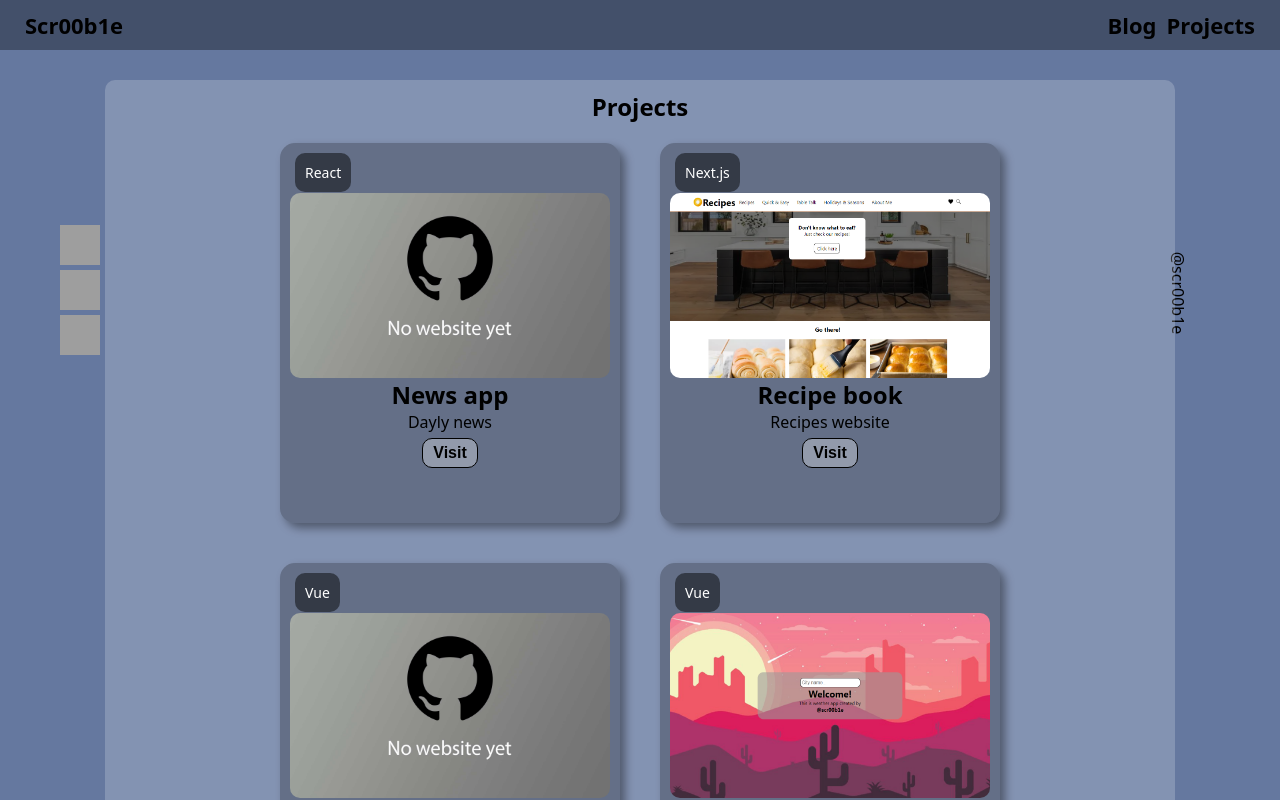
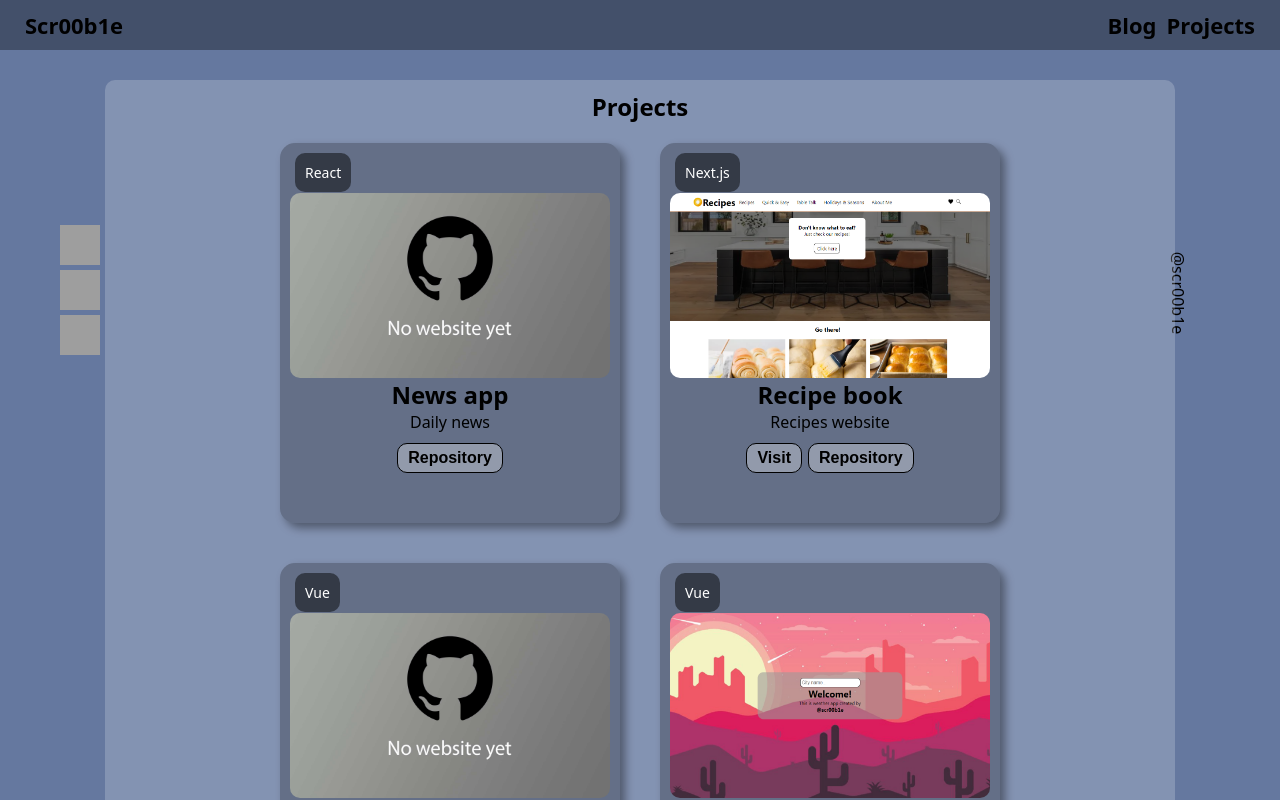
Before and after one commit to Scr00b1e/portfolio, a React (Vite) app: page /projects in a window 1280 px wide. Shown: the top 800 px of the page. Built offline with nearby package versions, Linux system fonts and the light colour scheme; grey boxes are pictures that could not be loaded.

Commit message:
additional changes

```diff
--- a/src/components/ProjItem.tsx
+++ b/src/components/ProjItem.tsx
@@ -7,18 +7,30 @@ type ProjProps = {
     link: string
     lang: string
     img: string
+    repo: string
 }
 
-const ProjItem: React.FC<ProjProps> = ({ name, body, link, lang, img }) => {
+const ProjItem: React.FC<ProjProps> = ({ name, body, link, lang, img, repo }) => {
     return (
         <div className='flex flex__column card shadow'>
             <span className='card__span'>{lang}</span>
             <img src={img} alt="" className='card__img' />
             <h1>{name}</h1>
             <p>{body}</p>
-            <a href={link} target='_blank'>
-                <button className='btn'>Visit</button>
-            </a>
+            <div className='card__btn'>
+                {
+                    link &&
+                    <a href={link} target='_blank'>
+                        <button className='btn'>Visit</button>
+                    </a>
+                }
+                {
+                    repo &&
+                    <a href={repo} target='_blank'>
+                        <button className='btn'>Repository</button>
+                    </a>
+                }
+            </div>
         </div>
     )
 }
--- a/src/data/projects.ts
+++ b/src/data/projects.ts
@@ -4,20 +4,15 @@ export const projects = [
         body: 'Recipes website',
         lang: 'Next.js',
         img: './recipe.png',
+        repo: 'https://github.com/Scr00b1e/recipe-book',
         link: 'https://recipe-book-git-test-scr00b1e.vercel.app/'
     },
-    // {
-    //     name: 'To-do',
-    //     body: 'To-do website using Firebase',
-    //     lang: 'React',
-    //     img: '',
-    //     link: ''
-    // },
     {
         name: 'Epic games',
         body: 'E-commerce website created with collaboration',
         lang: 'React',
         img: './e.png',
+        repo: 'https://github.com/Scr00b1e/epicgames',
         link: 'https://epicgames-cj9s-ojvc49mim-scr00b1e.vercel.app/'
     },
     {
@@ -25,6 +20,7 @@ export const projects = [
         body: 'Weather website',
         lang: 'Vue',
         img: './weather.png',
+        repo: 'https://github.com/Scr00b1e/weather-vue',
         link: 'https://weather-vue-beta.vercel.app/'
     },
     {
@@ -32,6 +28,7 @@ export const projects = [
         body: 'E-commerce website',
         lang: 'React',
         img: './pomp.png',
+        repo: 'https://github.com/Scr00b1e/pompeo',
         link: 'https://pompeo-livid.vercel.app/'
     },
 ]
--- a/src/data/projectsFull.ts
+++ b/src/data/projectsFull.ts
@@ -1,16 +1,17 @@
 export const projectFull = [
     {
         name: 'News app',
-        body: 'Dayly news',
+        body: 'Daily news',
         lang: 'React',
         img: './web.jpg',
-        link: 'https://github.com/Scr00b1e/news-app'
+        repo: 'https://github.com/Scr00b1e/news-app'
     },
     {
         name: 'Recipe book',
         body: 'Recipes website',
         lang: 'Next.js',
         img: './recipe.png',
+        repo: 'https://github.com/Scr00b1e/recipe-book',
         link: 'https://recipe-book-git-test-scr00b1e.vercel.app/'
     },
     {
@@ -18,13 +19,14 @@ export const projectFull = [
         body: 'Blog website',
         lang: 'Vue',
         img: './web.jpg',
-        link: 'https://github.com/Scr00b1e/vue-blog'
+        repo: 'https://github.com/Scr00b1e/vue-blog'
     },
     {
         name: 'Weather',
         body: 'Weather website',
         lang: 'Vue',
         img: './weather.png',
+        repo: 'https://github.com/Scr00b1e/weather-vue',
         link: 'https://weather-vue-beta.vercel.app/'
     },
     {
@@ -32,6 +34,7 @@ export const projectFull = [
         body: 'E-commerce website created with collaboration',
         lang: 'React',
         img: './e.png',
+        repo: 'https://github.com/Scr00b1e/epicgames',
         link: 'https://epicgames-cj9s-ojvc49mim-scr00b1e.vercel.app/'
     },
     {
@@ -39,20 +42,21 @@ export const projectFull = [
         body: 'To-do website using Firebase',
         lang: 'React',
         img: './web.jpg',
-        link: 'https://github.com/Scr00b1e/remastered-to-do'
+        repo: 'https://github.com/Scr00b1e/remastered-to-do'
     },
     {
         name: 'Chat app',
         body: 'Simple chat app',
         lang: 'Next.js',
         img: './web.jpg',
-        link: 'https://github.com/Scr00b1e/chat-app'
+        repo: 'https://github.com/Scr00b1e/chat-app'
     },
     {
         name: 'Pompeo',
         body: 'E-commerce website',
         lang: 'React',
         img: './pomp.png',
+        repo: 'https://github.com/Scr00b1e/pompeo',
         link: 'https://pompeo-livid.vercel.app/'
     },
     {
@@ -60,6 +64,7 @@ export const projectFull = [
         body: 'My first created project',
         lang: 'HTML/CSS',
         img: './activebox.png',
+        repo: 'https://github.com/Scr00b1e/first-project',
         link: 'https://pompeo-livid.vercel.app/'
     },
 ]
--- a/src/styles/projItem.scss
+++ b/src/styles/projItem.scss
@@ -30,6 +30,14 @@
         border-radius: 10px;
     }
 
+    &__btn {
+        margin: 10px 0 0;
+
+        button {
+            margin: 0 3px;
+        }
+    }
+
     p {
         max-width: 200px;
     }
```
